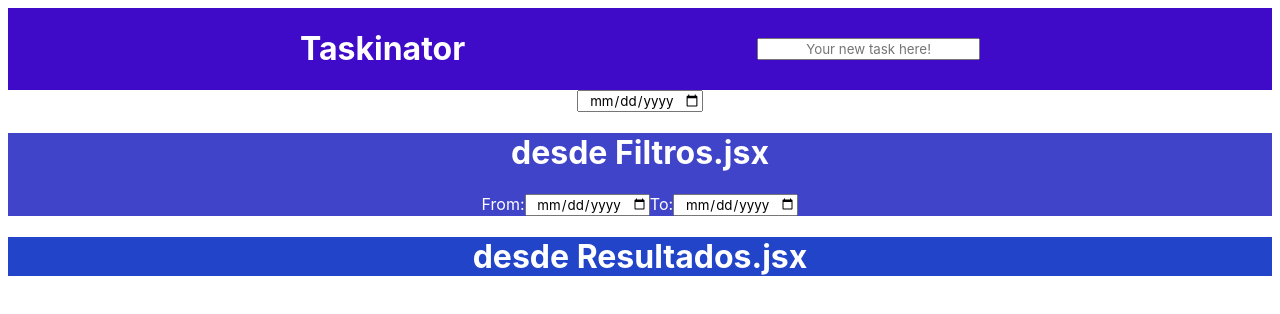
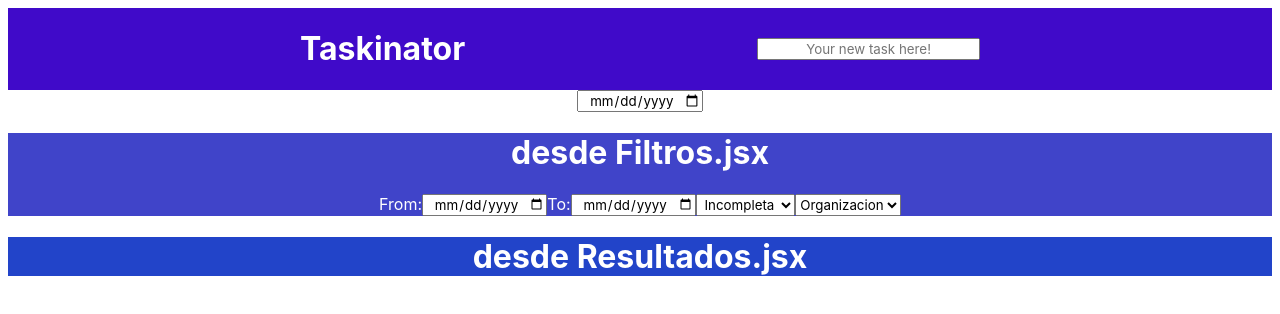
Before and after one commit to lautarosoliani/Taskinator, a React (Create React App) app in the folder taskineitor/: page / in a window 1280 px wide. Shown: the top 314 px of the page. Built offline with nearby package versions, Linux system fonts and the light colour scheme.

Commit message:
Select useState

```diff
--- a/taskineitor/src/components/Filtros.jsx
+++ b/taskineitor/src/components/Filtros.jsx
@@ -1,5 +1,6 @@
 import "./Filtros.css"
 import React from "react"
+import Select from "./sub-components/Select"
 
 export const Filtros = () => {
     return (
@@ -10,6 +11,7 @@ export const Filtros = () => {
                 <div className="contenedor-inputs">
                     From: <input type="date"></input>
                     To: <input type="date" />
+                    <Select />
                 </div>
             </div>
         </>
--- a/taskineitor/src/components/sub-components/Select.jsx
+++ b/taskineitor/src/components/sub-components/Select.jsx
@@ -1,6 +1,8 @@
-import React from "react"
+import React, { useState } from "react"
 
 const Select = () => {
+    const [selectstate, setState] = useState("")
+
     return (
         <>
             <select name="categorias" id="categorias">
```
